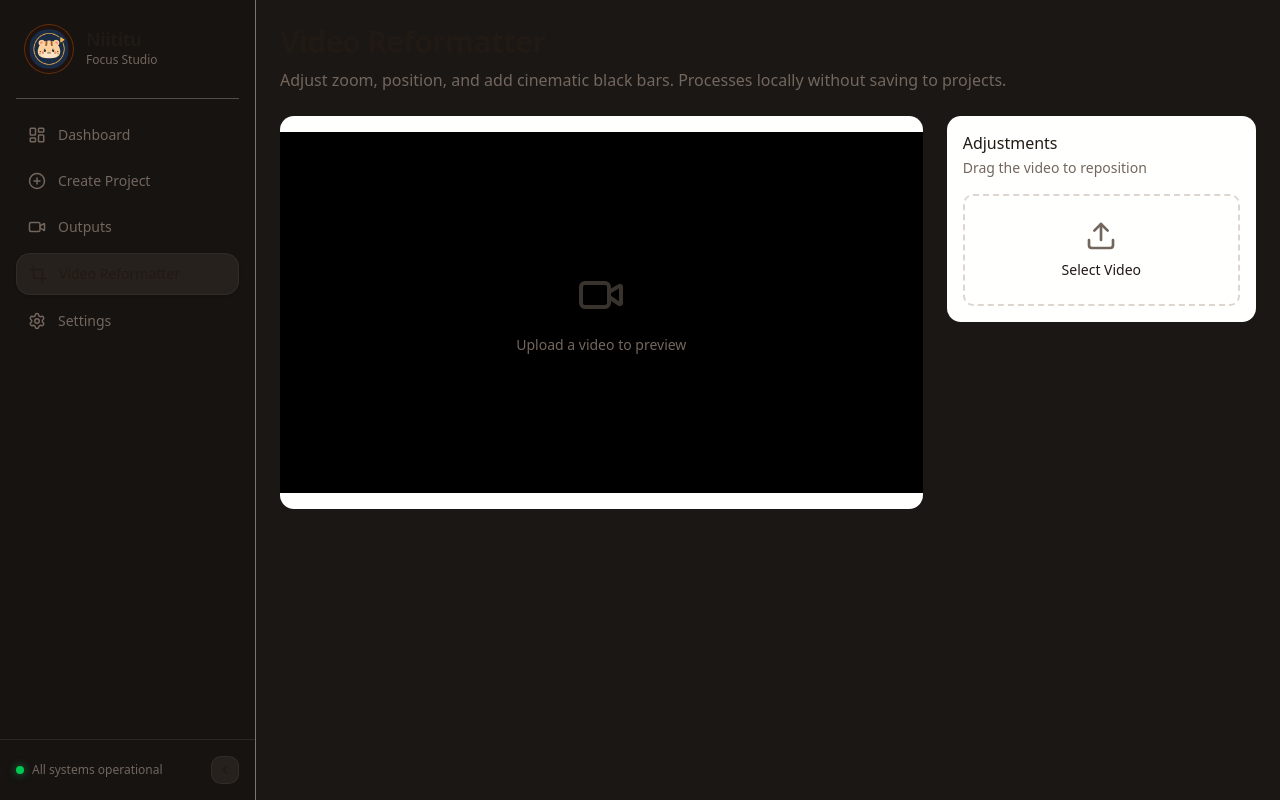
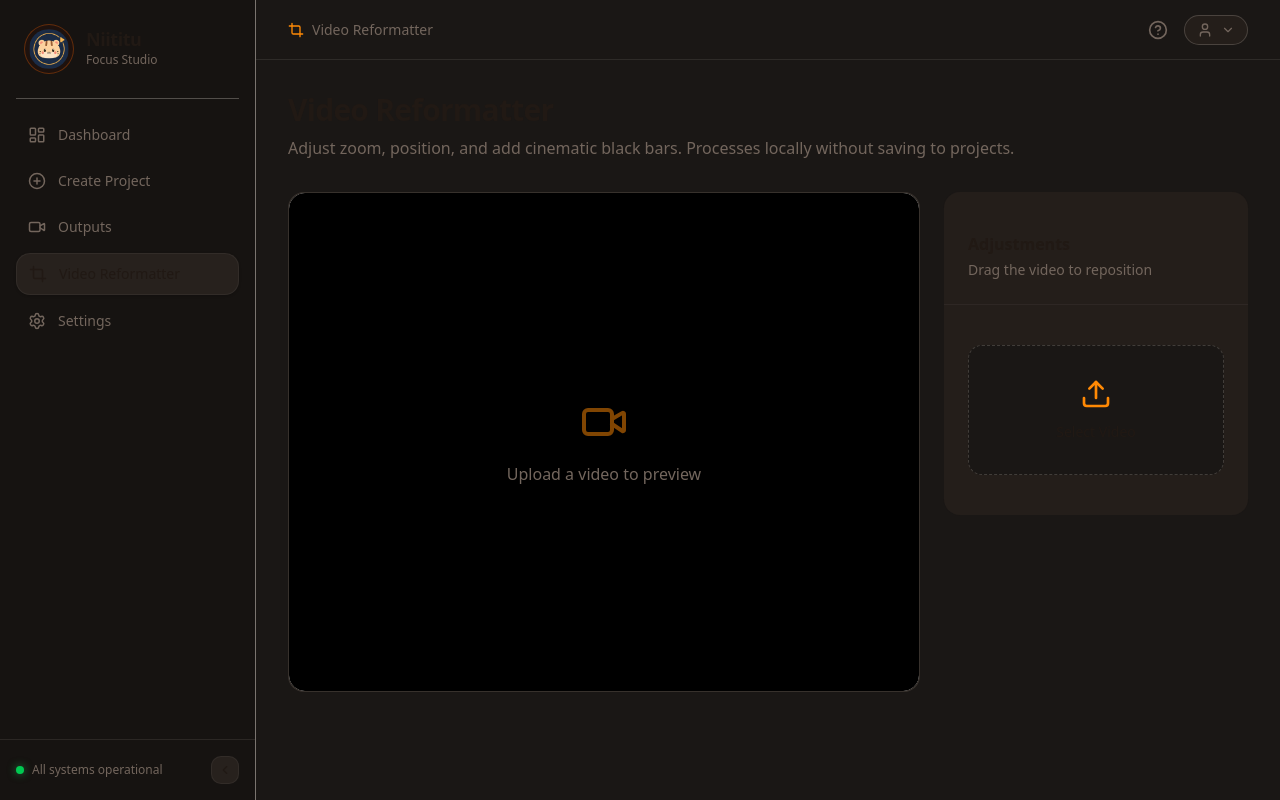
Before and after one commit to Restu-Averian/pomodoro-video-factory-fe, a React (Vite) app: page /reformatter in a window 1280 px wide. Built offline with nearby package versions, Linux system fonts and the light colour scheme.

Commit message:
feat: redesign VideoReformatter UI, add mock controls, and update site branding with favicon and SEO tags

```diff
--- a/index.html
+++ b/index.html
@@ -2,16 +2,57 @@
 <html lang="en">
   <head>
     <meta charset="UTF-8" />
-    <link rel="icon" type="image/svg+xml" href="/favicon.svg" />
+    <link rel="icon" type="image/png" href="/logo.png" />
     <meta name="viewport" content="width=device-width, initial-scale=1.0" />
-    <title>fe</title>
+    <title>Focus Studio | Pomodoro Video Factory</title>
+
+    <!-- Primary Meta Tags -->
+    <meta name="title" content="Focus Studio | Pomodoro Video Factory" />
+    <meta
+      name="description"
+      content="Create aesthetic focus and deep work videos with custom pomodoro timers, cinematic backgrounds, and relaxing audio."
+    />
+    <meta
+      name="keywords"
+      content="pomodoro, focus timer, study timer, deep work, lo-fi video, productivity tool, video generator"
+    />
+    <meta name="author" content="Focus Studio" />
+    <meta name="robots" content="index, follow" />
+
+    <!-- Open Graph / Facebook -->
+    <meta property="og:type" content="website" />
+    <meta property="og:url" content="https://pomodoro-factory.com/" />
+    <meta property="og:title" content="Focus Studio | Pomodoro Video Factory" />
+    <meta
+      property="og:description"
+      content="Create aesthetic focus and deep work videos with custom pomodoro timers, cinematic backgrounds, and relaxing audio."
+    />
+    <meta property="og:image" content="/logo.png" />
+
+    <!-- Twitter -->
+    <meta property="twitter:card" content="summary_large_image" />
+    <meta property="twitter:url" content="https://pomodoro-factory.com/" />
+    <meta
+      property="twitter:title"
+      content="Focus Studio | Pomodoro Video Factory"
+    />
+    <meta
+      property="twitter:description"
+      content="Create aesthetic focus and deep work videos with custom pomodoro timers, cinematic backgrounds, and relaxing audio."
+    />
+    <meta property="twitter:image" content="/logo.png" />
     <script>
       (() => {
         try {
           const key = "pomodoro-video-factory-theme";
           const saved = localStorage.getItem(key);
-          const theme = ["light", "dark", "system"].includes(saved) ? saved : "system";
-          const dark = theme === "dark" || (theme === "system" && window.matchMedia?.("(prefers-color-scheme: dark)").matches);
+          const theme = ["light", "dark", "system"].includes(saved)
+            ? saved
+            : "system";
+          const dark =
+            theme === "dark" ||
+            (theme === "system" &&
+              window.matchMedia?.("(prefers-color-scheme: dark)").matches);
           document.documentElement.classList.toggle("dark", dark);
         } catch {}
       })();
--- a/src/pages/VideoReformatterPage.jsx
+++ b/src/pages/VideoReformatterPage.jsx
@@ -1,5 +1,17 @@
 import React, { useState, useRef } from "react";
-import { Upload, RefreshCw, Download, Video } from "lucide-react";
+import {
+  Upload,
+  RefreshCw,
+  Download,
+  Video,
+  Crop,
+  HelpCircle,
+  User,
+  ChevronDown,
+  Play,
+  Volume2,
+  Maximize,
+} from "lucide-react";
 import { Button } from "../components/ui/button";
 import {
   Card,
@@ -131,10 +143,27 @@ export default function VideoReformatterPage() {
   const bottomBarPct = (bottomBar / 1080) * 100;
 
   return (
-    <div className="container mx-auto p-6 max-w-6xl space-y-6">
-      <div className="flex items-center justify-between">
+    <div className="flex-1 flex flex-col min-h-0 text-foreground">
+      {/* Top Header */}
+      <header className="flex h-[60px] shrink-0 items-center justify-between border-b border-border/10 px-8">
+        <div className="flex items-center gap-2 text-sm text-muted-foreground font-medium">
+          <Crop className="w-4 h-4 text-orange-400" />
+          <span>Video Reformatter</span>
+        </div>
+        <div className="flex items-center gap-4">
+          <button className="text-muted-foreground hover:text-foreground transition-colors">
+            <HelpCircle className="w-5 h-5" />
+          </button>
+          <button className="flex items-center gap-2 px-3 py-1.5 rounded-full border border-border/20 bg-[#241e1a] hover:bg-white/5 transition-colors">
+            <User className="w-4 h-4 text-muted-foreground" />
+            <ChevronDown className="w-3.5 h-3.5 text-muted-foreground" />
+          </button>
+        </div>
+      </header>
+
+      <div className="p-8 space-y-8 max-w-[1400px] w-full mx-auto overflow-y-auto pb-20">
         <div>
-          <h1 className="text-3xl font-bold tracking-tight">
+          <h1 className="text-3xl font-bold tracking-tight text-foreground">
             Video Reformatter
           </h1>
           <p className="text-muted-foreground mt-2">
@@ -142,28 +171,27 @@ export default function VideoReformatterPage() {
             locally without saving to projects.
           </p>
         </div>
-      </div>
 
         {error && (
-        <div className="bg-destructive/15 text-destructive p-4 rounded-md border border-destructive/20 text-sm">
+          <div className="bg-red-950/20 text-red-400 p-4 rounded-xl border border-red-900/30 text-sm">
             {error}
           </div>
         )}
 
         <div className="grid grid-cols-1 lg:grid-cols-3 gap-6">
-        <div className="lg:col-span-2 space-y-4">
-          <Card className="overflow-hidden border-border bg-card">
+          <div className="lg:col-span-2">
+            <div className="overflow-hidden border border-border/10 rounded-2xl bg-[#241e1a] shadow-none h-full min-h-[500px]">
               <div
                 ref={containerRef}
-              className="relative w-full aspect-video bg-black overflow-hidden select-none cursor-move"
+                className="relative w-full h-full bg-[#f8f5f0] overflow-hidden select-none cursor-move rounded-2xl"
                 onPointerDown={handlePointerDown}
                 onPointerMove={handlePointerMove}
                 onPointerUp={handlePointerUp}
                 onPointerCancel={handlePointerUp}
               >
                 {!previewUrl ? (
-                <div className="absolute inset-0 flex flex-col items-center justify-center text-muted-foreground pointer-events-none">
-                  <Video className="w-12 h-12 mb-4 opacity-50" />
+                  <div className="absolute inset-0 flex flex-col items-center justify-center text-muted-foreground bg-black pointer-events-none">
+                    <Video className="w-12 h-12 mb-4 opacity-50 text-orange-400" />
                     <p>Upload a video to preview</p>
                   </div>
                 ) : (
@@ -182,31 +210,52 @@ export default function VideoReformatterPage() {
                       playsInline
                     />
                     <div
-                    className="absolute top-0 left-0 w-full bg-black pointer-events-none"
+                      className="absolute top-0 left-0 w-full bg-[#0a0a0a] pointer-events-none transition-all duration-75"
                       style={{ height: `${topBarPct}%` }}
                     />
                     <div
-                    className="absolute bottom-0 left-0 w-full bg-black pointer-events-none"
+                      className="absolute bottom-0 left-0 w-full bg-[#0a0a0a] pointer-events-none transition-all duration-75"
                       style={{ height: `${bottomBarPct}%` }}
                     />
+
+                    {/* Mock Video Controls */}
+                    <div className="absolute bottom-4 left-4 flex gap-2 pointer-events-auto">
+                      <button className="p-2 rounded-lg bg-[#241e1a]/80 hover:bg-[#241e1a] text-white border border-white/5 transition-colors">
+                        <Play className="w-5 h-5" />
+                      </button>
+                      <button className="p-2 rounded-lg bg-[#241e1a]/80 hover:bg-[#241e1a] text-white border border-white/5 transition-colors">
+                        <Volume2 className="w-5 h-5" />
+                      </button>
+                    </div>
+                    <div className="absolute bottom-4 right-4 pointer-events-auto">
+                      <button className="p-2 rounded-lg bg-[#241e1a]/80 hover:bg-[#241e1a] text-white border border-white/5 transition-colors">
+                        <Maximize className="w-5 h-5" />
+                      </button>
+                    </div>
                   </>
                 )}
               </div>
-          </Card>
+            </div>
           </div>
 
           <div className="space-y-6">
-          <Card>
-            <CardHeader>
-              <CardTitle>Adjustments</CardTitle>
-              <CardDescription>Drag the video to reposition</CardDescription>
-            </CardHeader>
-            <CardContent className="space-y-6">
+            <Card className="rounded-2xl bg-[#241e1a] border-border/10 shadow-none overflow-hidden">
+              <div className="p-6 border-b border-border/5">
+                <h2 className="text-base font-semibold text-foreground">
+                  Adjustments
+                </h2>
+                <p className="text-sm text-muted-foreground mt-1">
+                  Drag the video to reposition
+                </p>
+              </div>
+              <CardContent className="p-6 space-y-6">
                 {!file && (
-                <div className="flex items-center justify-center border-2 border-dashed border-border rounded-lg p-6 hover:bg-accent/50 transition-colors">
+                  <div className="flex items-center justify-center border border-dashed border-border/20 bg-[#1a1715] rounded-xl p-8 hover:bg-white/5 transition-colors cursor-pointer">
                     <label className="flex flex-col items-center cursor-pointer w-full">
-                    <Upload className="w-8 h-8 mb-2 text-muted-foreground" />
-                    <span className="text-sm font-medium">Select Video</span>
+                      <Upload className="w-8 h-8 mb-3 text-orange-400" />
+                      <span className="text-sm font-medium text-foreground">
+                        Select Video
+                      </span>
                       <input
                         type="file"
                         className="hidden"
@@ -219,11 +268,11 @@ export default function VideoReformatterPage() {
 
                 {file && (
                   <>
-                  <div className="flex items-center justify-between text-sm mb-4">
-                    <span className="text-muted-foreground truncate max-w-[200px]">
+                    <div className="flex items-center justify-between text-sm mb-6 pb-4 border-b border-border/5">
+                      <span className="text-muted-foreground font-medium truncate max-w-[200px]">
                         {file.name}
                       </span>
-                    <label className="text-primary hover:underline cursor-pointer">
+                      <label className="text-orange-400 font-medium hover:text-orange-300 transition-colors cursor-pointer">
                         Change
                         <input
                           type="file"
@@ -234,10 +283,10 @@ export default function VideoReformatterPage() {
                       </label>
                     </div>
 
-                  <div className="space-y-4">
-                    <div className="space-y-2">
+                    <div className="space-y-6">
+                      <div className="space-y-3">
                         <div className="flex justify-between">
-                        <Label>Zoom</Label>
+                          <Label className="text-foreground">Zoom</Label>
                           <span className="text-xs text-muted-foreground">
                             {zoom.toFixed(2)}x
                           </span>
@@ -249,13 +298,13 @@ export default function VideoReformatterPage() {
                           step="0.01"
                           value={zoom}
                           onChange={(e) => setZoom(parseFloat(e.target.value))}
-                        className="w-full accent-primary h-2 bg-secondary rounded-lg appearance-none cursor-pointer"
+                          className="w-full h-1.5 bg-[#1a1715] rounded-full appearance-none cursor-pointer [&::-webkit-slider-thumb]:appearance-none [&::-webkit-slider-thumb]:w-4 [&::-webkit-slider-thumb]:h-4 [&::-webkit-slider-thumb]:rounded-full [&::-webkit-slider-thumb]:bg-orange-400 hover:[&::-webkit-slider-thumb]:bg-orange-300"
                         />
                       </div>
 
-                    <div className="space-y-2">
+                      <div className="space-y-3">
                         <div className="flex justify-between">
-                        <Label>Position X</Label>
+                          <Label className="text-foreground">Position X</Label>
                           <span className="text-xs text-muted-foreground">
                             {x} px
                           </span>
@@ -267,13 +316,13 @@ export default function VideoReformatterPage() {
                           step="1"
                           value={x}
                           onChange={(e) => setX(parseInt(e.target.value))}
-                        className="w-full accent-primary h-2 bg-secondary rounded-lg appearance-none cursor-pointer"
+                          className="w-full h-1.5 bg-[#1a1715] rounded-full appearance-none cursor-pointer [&::-webkit-slider-thumb]:appearance-none [&::-webkit-slider-thumb]:w-4 [&::-webkit-slider-thumb]:h-4 [&::-webkit-slider-thumb]:rounded-full [&::-webkit-slider-thumb]:bg-orange-400 hover:[&::-webkit-slider-thumb]:bg-orange-300"
                         />
                       </div>
 
-                    <div className="space-y-2">
+                      <div className="space-y-3">
                         <div className="flex justify-between">
-                        <Label>Position Y</Label>
+                          <Label className="text-foreground">Position Y</Label>
                           <span className="text-xs text-muted-foreground">
                             {y} px
                           </span>
@@ -285,13 +334,15 @@ export default function VideoReformatterPage() {
                           step="1"
                           value={y}
                           onChange={(e) => setY(parseInt(e.target.value))}
-                        className="w-full accent-primary h-2 bg-secondary rounded-lg appearance-none cursor-pointer"
+                          className="w-full h-1.5 bg-[#1a1715] rounded-full appearance-none cursor-pointer [&::-webkit-slider-thumb]:appearance-none [&::-webkit-slider-thumb]:w-4 [&::-webkit-slider-thumb]:h-4 [&::-webkit-slider-thumb]:rounded-full [&::-webkit-slider-thumb]:bg-orange-400 hover:[&::-webkit-slider-thumb]:bg-orange-300"
                         />
                       </div>
 
-                    <div className="space-y-2">
+                      <div className="space-y-3">
                         <div className="flex justify-between">
-                        <Label>Top Black Bar</Label>
+                          <Label className="text-foreground">
+                            Top Black Bar
+                          </Label>
                           <span className="text-xs text-muted-foreground">
                             {topBar} px
                           </span>
@@ -303,13 +354,15 @@ export default function VideoReformatterPage() {
                           step="1"
                           value={topBar}
                           onChange={(e) => setTopBar(parseInt(e.target.value))}
-                        className="w-full accent-primary h-2 bg-secondary rounded-lg appearance-none cursor-pointer"
+                          className="w-full h-1.5 bg-[#1a1715] rounded-full appearance-none cursor-pointer [&::-webkit-slider-thumb]:appearance-none [&::-webkit-slider-thumb]:w-4 [&::-webkit-slider-thumb]:h-4 [&::-webkit-slider-thumb]:rounded-full [&::-webkit-slider-thumb]:bg-orange-400 hover:[&::-webkit-slider-thumb]:bg-orange-300"
                         />
                       </div>
 
-                    <div className="space-y-2">
+                      <div className="space-y-3">
                         <div className="flex justify-between">
-                        <Label>Bottom Black Bar</Label>
+                          <Label className="text-foreground">
+                            Bottom Black Bar
+                          </Label>
                           <span className="text-xs text-muted-foreground">
                             {bottomBar} px
                           </span>
@@ -320,16 +373,18 @@ export default function VideoReformatterPage() {
                           max="540"
                           step="1"
                           value={bottomBar}
-                        onChange={(e) => setBottomBar(parseInt(e.target.value))}
-                        className="w-full accent-primary h-2 bg-secondary rounded-lg appearance-none cursor-pointer"
+                          onChange={(e) =>
+                            setBottomBar(parseInt(e.target.value))
+                          }
+                          className="w-full h-1.5 bg-[#1a1715] rounded-full appearance-none cursor-pointer [&::-webkit-slider-thumb]:appearance-none [&::-webkit-slider-thumb]:w-4 [&::-webkit-slider-thumb]:h-4 [&::-webkit-slider-thumb]:rounded-full [&::-webkit-slider-thumb]:bg-orange-400 hover:[&::-webkit-slider-thumb]:bg-orange-300"
                         />
                       </div>
                     </div>
 
-                  <div className="flex gap-2 pt-4">
+                    <div className="flex gap-4 pt-8">
                       <Button
                         variant="outline"
-                      className="flex-1"
+                        className="flex-[0.4] bg-[#1a1715] hover:bg-white/5 border-border/20 text-foreground h-12 rounded-xl transition-colors"
                         onClick={() => {
                           setZoom(1);
                           setX(0);
@@ -342,7 +397,7 @@ export default function VideoReformatterPage() {
                         Reset
                       </Button>
                       <Button
-                      className="flex-2"
+                        className="flex-1 bg-orange-400 hover:bg-orange-500 text-orange-950 font-bold h-12 rounded-xl transition-colors"
                         onClick={handleProcess}
                         disabled={isProcessing}
                       >
@@ -353,7 +408,7 @@ export default function VideoReformatterPage() {
                           </>
                         ) : (
                           <>
-                          <Download className="w-4 h-4 mr-2" />
+                            <Download className="w-5 h-5 mr-2" />
                             Download
                           </>
                         )}
@@ -366,5 +421,6 @@ export default function VideoReformatterPage() {
           </div>
         </div>
       </div>
+    </div>
   );
 }
```
Also changed, not shown: public/logo.png (added). Lines whose indentation alone changed are shown as unchanged.
